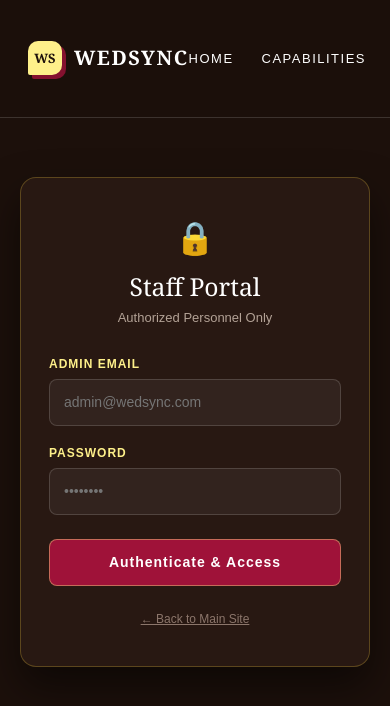
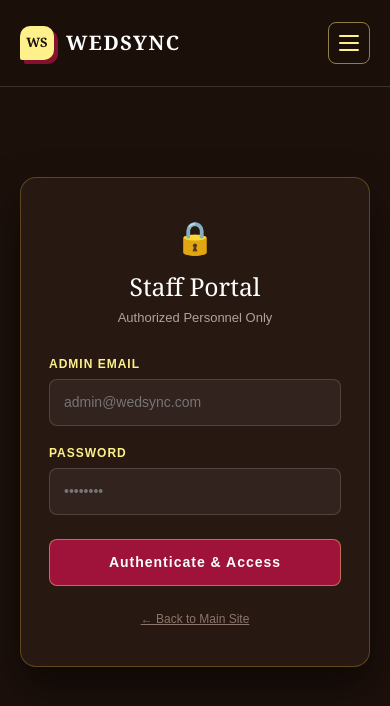
Before and after one commit to Shubham182007/wedding-planner-system, a React (Create React App) app in the folder wedding-frontend/: page /admin/login in a window 390 px wide. Shown: the top 706 px of the page. Built offline with nearby package versions, Linux system fonts and the light colour scheme.

Commit message:
Update navbar and admin management pages

```diff
--- /dev/null
+++ b/wedding-frontend/src/components/Navbar.css
@@ -0,0 +1,71 @@
+.navbar-container {
+  max-width: 1280px;
+  margin: 0 auto;
+  padding: 0 28px;
+  display: flex;
+  align-items: center;
+  justify-content: space-between;
+}
+
+.navbar-navigation {
+  display: flex;
+  align-items: center;
+  gap: 28px;
+  font-family: sans-serif;
+}
+
+.navbar-menu-toggle {
+  display: none;
+}
+
+@media (max-width: 640px) {
+  .navbar-container {
+    position: relative;
+    padding: 0 20px;
+  }
+
+  .navbar-menu-toggle {
+    width: 42px;
+    height: 42px;
+    padding: 10px;
+    display: flex;
+    flex-direction: column;
+    align-items: center;
+    justify-content: center;
+    gap: 5px;
+    border: 1px solid rgba(254, 240, 138, 0.5);
+    border-radius: 8px;
+    background: transparent;
+    cursor: pointer;
+  }
+
+  .navbar-menu-toggle span {
+    width: 20px;
+    height: 2px;
+    border-radius: 2px;
+    background: #fef08a;
+  }
+
+  .navbar-navigation {
+    position: absolute;
+    top: 100%;
+    left: 0;
+    right: 0;
+    display: none;
+    flex-direction: column;
+    align-items: stretch;
+    gap: 0;
+    padding: 8px 20px 16px;
+    background: rgba(28, 16, 11, 0.97);
+    border-bottom: 1px solid rgba(212, 175, 55, 0.3);
+  }
+
+  .navbar-navigation.is-open {
+    display: flex;
+  }
+
+  .navbar-navigation a {
+    padding: 12px 8px !important;
+    text-align: center;
+  }
+}
--- a/wedding-frontend/src/components/Navbar.jsx
+++ b/wedding-frontend/src/components/Navbar.jsx
@@ -1,9 +1,11 @@
 import React, { useState, useEffect } from 'react';
 import { Link, useLocation } from 'react-router-dom';
+import './Navbar.css';
 
 const Navbar = () => {
   const location = useLocation();
   const [isScrolled, setIsScrolled] = useState(false);
+  const [isMenuOpen, setIsMenuOpen] = useState(false);
 
   // 1. ALL HOOKS MUST BE CALLED AT THE TOP LEVEL
   useEffect(() => {
@@ -44,7 +46,7 @@ const Navbar = () => {
         padding: isScrolled ? '14px 0' : '22px 0',
       }}
     >
-      <div style={{ maxWidth: '1280px', margin: '0 auto', padding: '0 28px', display: 'flex', alignItems: 'center', justifyContent: 'space-between' }}>
+      <div className="navbar-container">
         {/* BRAND LOGO */}
         <Link to="/" style={{ textDecoration: 'none', display: 'flex', alignItems: 'center', gap: '12px' }}>
           <span
@@ -74,13 +76,30 @@ const Navbar = () => {
           </div>
         </Link>
 
-        {/* DESKTOP NAVIGATION LINKS */}
-        <nav style={{ display: 'flex', alignItems: 'center', gap: '28px', fontFamily: 'sans-serif' }}>
+        <button
+          className="navbar-menu-toggle"
+          type="button"
+          aria-label={isMenuOpen ? 'Close navigation menu' : 'Open navigation menu'}
+          aria-expanded={isMenuOpen}
+          aria-controls="primary-navigation"
+          onClick={() => setIsMenuOpen((open) => !open)}
+        >
+          <span />
+          <span />
+          <span />
+        </button>
+
+        <nav
+          id="primary-navigation"
+          className={`navbar-navigation${isMenuOpen ? ' is-open' : ''}`}
+          aria-label="Primary navigation"
+        >
           {navLinks.map((link, index) =>
             link.isRouterLink ? (
               <Link
                 key={index}
                 to={link.href}
+                onClick={() => setIsMenuOpen(false)}
                 style={{
                   color: '#fef08a',
                   textDecoration: 'none',
@@ -99,6 +118,7 @@ const Navbar = () => {
               <a
                 key={index}
                 href={link.href}
+                onClick={() => setIsMenuOpen(false)}
                 style={{
                   color: '#ffffff',
                   textDecoration: 'none',
```
